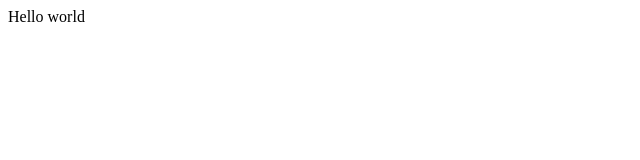
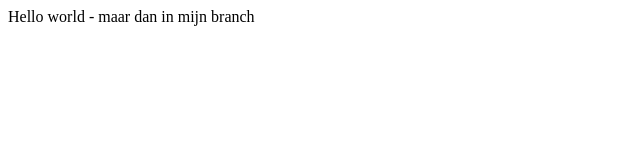
Before and after one commit to pschijf/Test, a plain HTML site: page index.html in a window 1280 px wide. Shown: the whole page, without its empty margins (0-640 px from the left). Drawn offline with Linux system fonts and the light colour scheme.

Commit message:
Branch edit

```diff
--- a/index.html
+++ b/index.html
@@ -3,6 +3,6 @@
 		<title></title>
 	</head>
 	<body>
-		Hello world
+		Hello world - maar dan in mijn branch
 	</body>
 </html>
```
